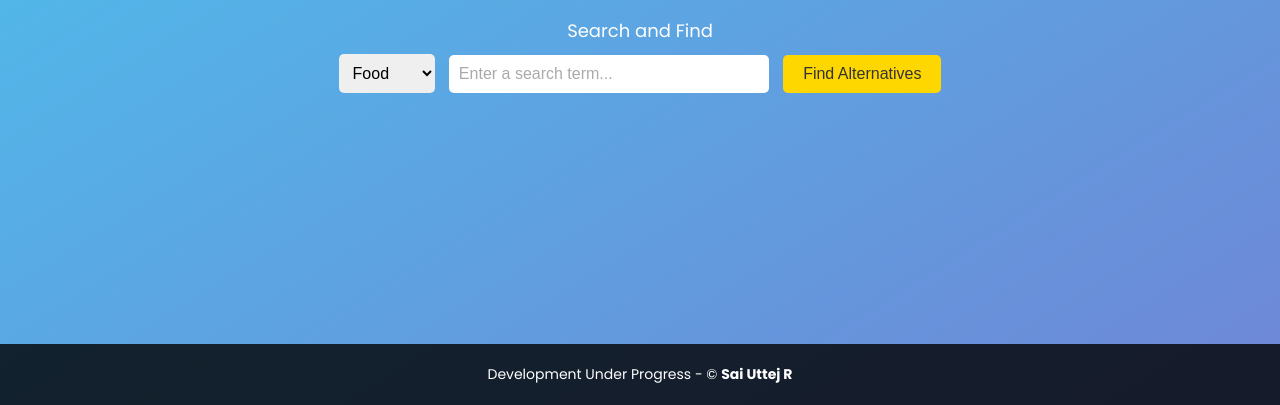
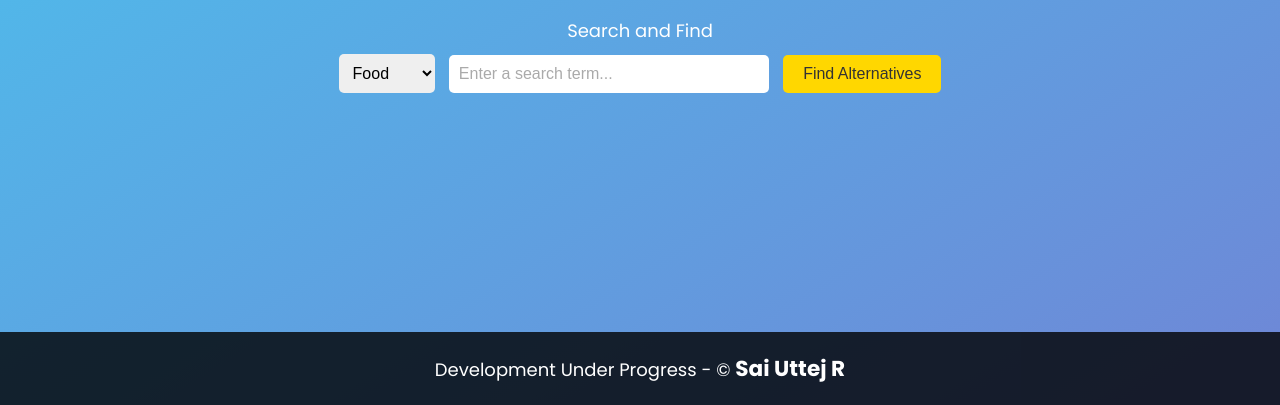
Before and after one commit to Sai-Uttej-R/SustainSage, a plain HTML site: page index.html in a window 1280 px wide. Shown: the part 395-800 px from the top of the page. Drawn offline with nearby package versions, Linux system fonts and the light colour scheme.

Commit message:
fixed bugs

```diff
--- a/index.html
+++ b/index.html
@@ -39,7 +39,7 @@
 
 <footer>
     <div class="container">
-        <p>Development Under Progress - &copy; <a href="https://www.linkedin.com/in/sai-uttej-r/" id="linkedin-link">Sai Uttej R</a></p>
+        <p style="font-size: large;">Development Under Progress - &copy; <a href="https://www.linkedin.com/in/sai-uttej-r/" id="linkedin-link">Sai Uttej R</a></p>
     </div>
 </footer>
 
--- a/styles.css
+++ b/styles.css
@@ -56,6 +56,7 @@ nav ul li a:hover {
     font-weight: bold;
     color: white;
     text-decoration: none;
+    font-size: larger;
 }
 
 #linkedin-link:hover {
```
